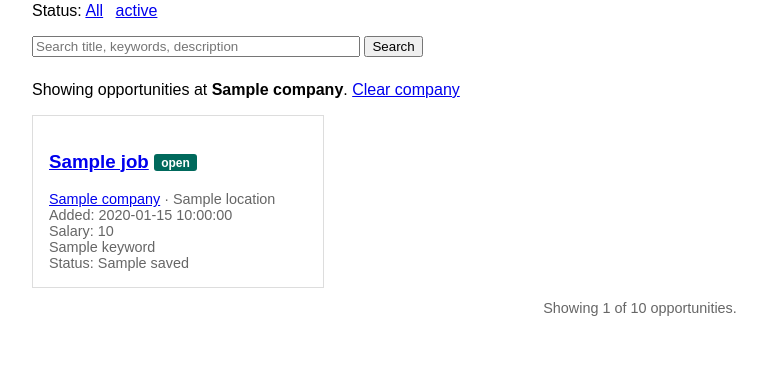
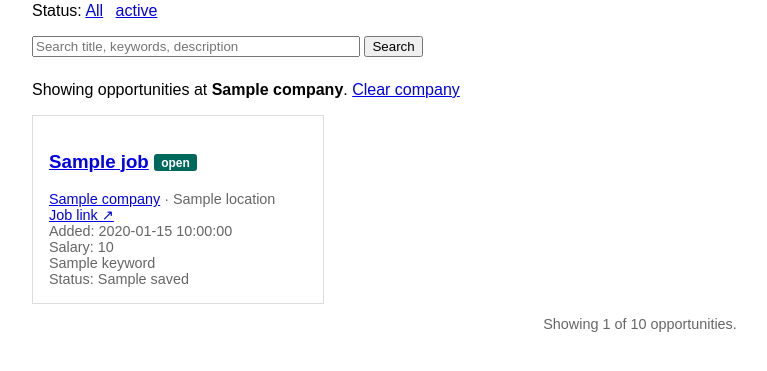
Before and after one commit to iguedespinto/JobAICrawler, a Flask app: template app/templates/jobs_list.html in a window 1280 px wide. Shown: the part 162-533 px from the top of the page, without its empty margins (0-767 px from the left). Run offline with Flask 3, Linux system fonts and the light colour scheme; the template is opened without the code that fills it: most values are stand-ins (such as "Sample title", 1, 10 or a date in 2020).

Commit message:
Link straight to the posting from the jobs list
The list only ever linked inward: the title to the job page, the company to
a filtered view. The posting URL itself lived on the job page, so reading
the list meant opening each job just to reach the advert.

Each card now carries a "Job link" to the posting. The list route did not
pass url through to the template, so it does now.

A plain target=_blank link on purpose. The job page opens external links in
a sized popup via a per-element handler; cards here arrive by fetch as you
scroll, so a handler bound at load would miss them and the link would look
identical while doing nothing. The arrow marks it as leaving the site,
since it sits directly under the company link, which merely filters.

Co-Authored-By: Claude Opus 4.8 <noreply@anthropic.com>

```diff
--- a/app/routes_jobs.py
+++ b/app/routes_jobs.py
@@ -199,6 +199,7 @@ def list_jobs():
                 "title": job.get("title"),
                 "company": job.get("company"),
                 "location": job.get("location"),
+                "url": job.get("url"),
                 "salary": job.get("salary"),
                 "keywords": job.get("keywords", []),
                 "status": job.get("status"),
--- a/app/templates/_job_cards.html
+++ b/app/templates/_job_cards.html
@@ -15,6 +15,17 @@
       {% endif %}
       {% if job.location %} · {{ job.location }}{% endif %}
     </div>
+    {# Straight to the posting, so reading the list doesn't mean opening each job
+       first. A plain new-tab link on purpose: cards arrive by fetch as you
+       scroll, and this keeps working without a handler being bound to them. #}
+    {% if job.url %}
+      <div class="meta">
+        {# The arrow marks this as leaving the site: it sits right under the
+           company link, which merely filters the list. #}
+        <a href="{{ job.url }}" target="_blank" rel="noopener noreferrer"
+           class="job-link">Job link ↗</a>
+      </div>
+    {% endif %}
     <div class="meta">Added: {{ job.created_at or "n/a" }}</div>
     {% if job.salary %}
       <div class="meta">Salary: {{ job.salary }}</div>
--- a/app/templates/jobs_list.html
+++ b/app/templates/jobs_list.html
@@ -15,6 +15,7 @@
       .badge { display: inline-block; font-size: 0.75rem; padding: 0.1rem 0.45rem; border-radius: 3px; color: #fff; vertical-align: middle; }
       .badge.open { background: #00695c; }
       .badge.closed { background: #37474f; }
+      .job-link { white-space: nowrap; }
       .load-more { margin-top: 1.5rem; text-align: center; }
       .load-more a { display: inline-block; padding: 0.5rem 1.25rem; border: 1px solid #ddd; }
       #scroll-status { margin-top: 0.75rem; text-align: center; }
```
Also changed, not shown: tests/test_routes.py (+43 -0 lines).
